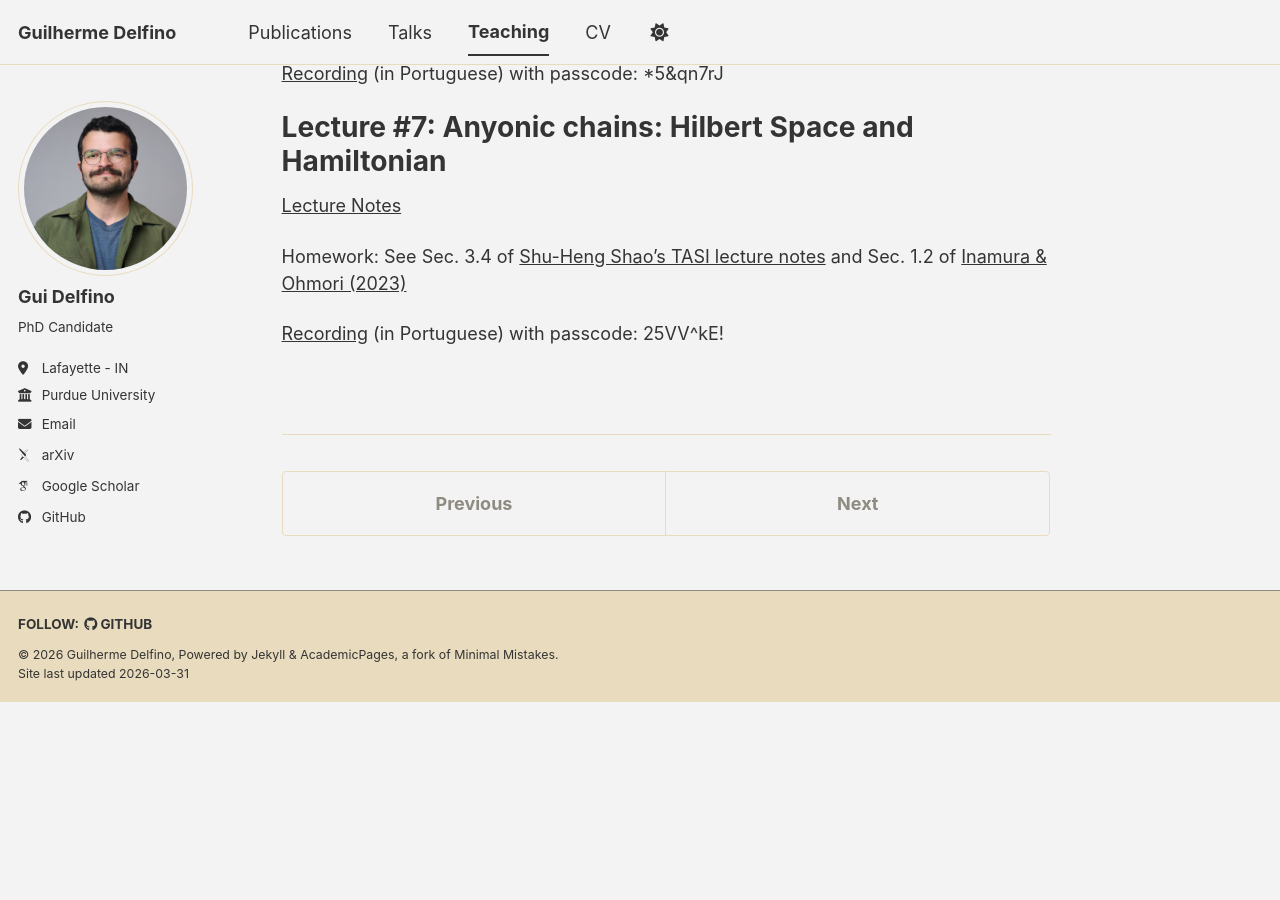
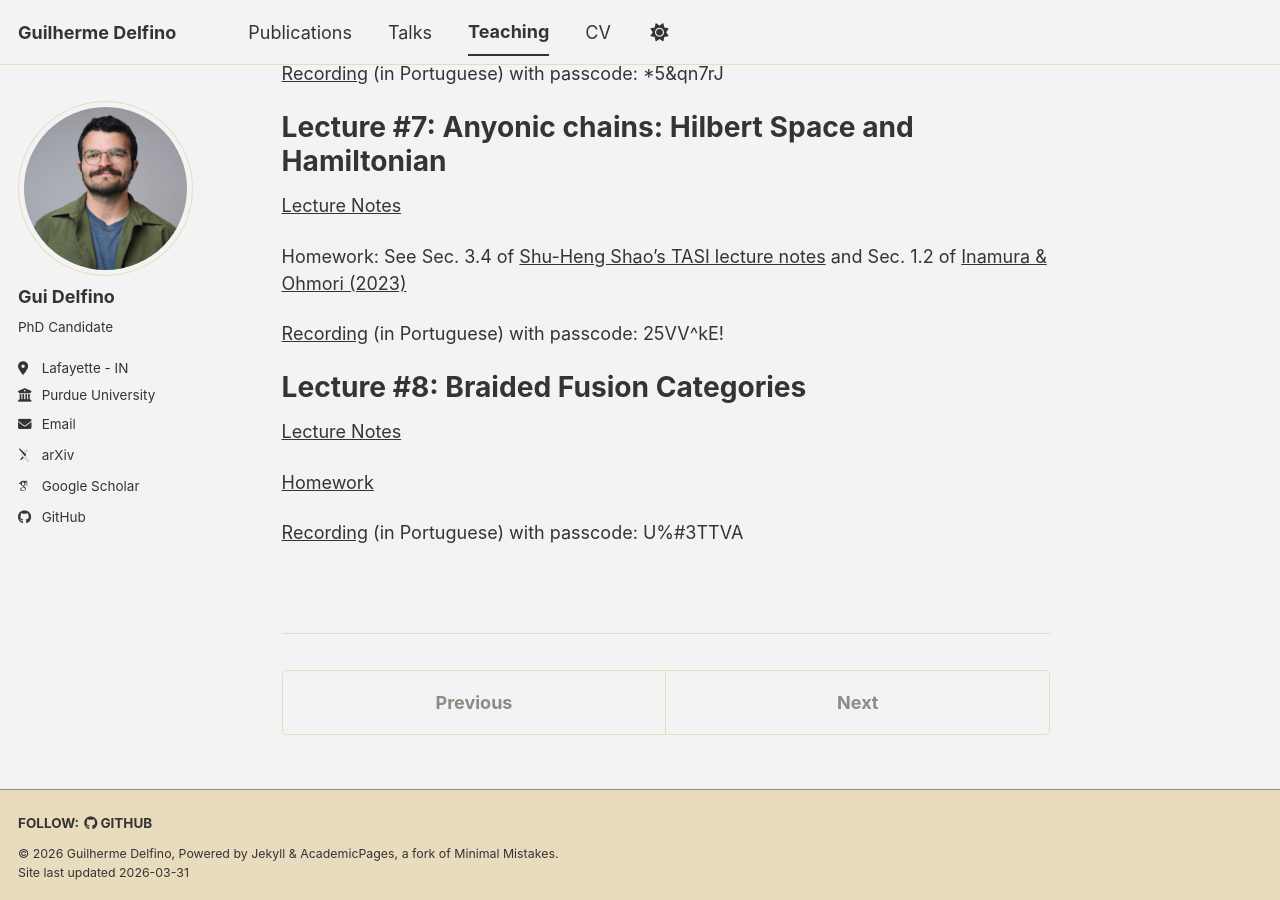
Before and after one commit to gui-delfino/gui-delfino.github.io, a Jekyll site: the page built from _teaching/2026-spring-fusion-cat.md, in a window 1280 px wide and 900 px high, scrolled down 1634 px. Built offline with Jekyll 4.4.1, drawn with Linux system fonts in a browser that asks for light colours; some web fonts are replaced; a script bundle is joined from its source files by our own code; library files that are not in the unit come from our copies; before the commit the page ends 2335 px from its top, so only the background shows below that.

Commit message:
Lecture 8 added

```diff
--- a/_teaching/2026-spring-fusion-cat.md
+++ b/_teaching/2026-spring-fusion-cat.md
@@ -90,3 +90,14 @@ Lecture #7: Anyonic chains: Hilbert Space and Hamiltonian
 Homework: See Sec. 3.4 of [Shu-Heng Shao's TASI lecture notes](https://arxiv.org/pdf/2308.00747) and Sec. 1.2 of [Inamura & Ohmori (2023)](https://arxiv.org/pdf/2305.05774)
 
 [Recording](https://purdue-edu.zoom.us/rec/share/hPF7Mr2uPjhLegYdusDeK-kIgLuCVh761kKicAjmw3UC3_y8CYbBFZOK5aYwi3MT.ou-Y-2Z-GUjn4YoI) (in Portuguese) with passcode: 25VV^kE!
+
+
+Lecture #8: Braided Fusion Categories
+======
+
+
+[Lecture Notes](https://gui-delfino.github.io/files/Lecture_8.pdf)
+
+[Homework](https://gui-delfino.github.io/files/Homework_8.pdf)
+
+[Recording](https://purdue-edu.zoom.us/rec/share/lL9BxPwVKjbXCpV40p8GuYhltsCv4Y2914CkI19OBrOHbT1a8a5CUNGVx0F-GbZ6.DImRQEfBzgDVTtz3) (in Portuguese) with passcode: U%#3TTVA
```
Also changed, not shown: 2 other files.
